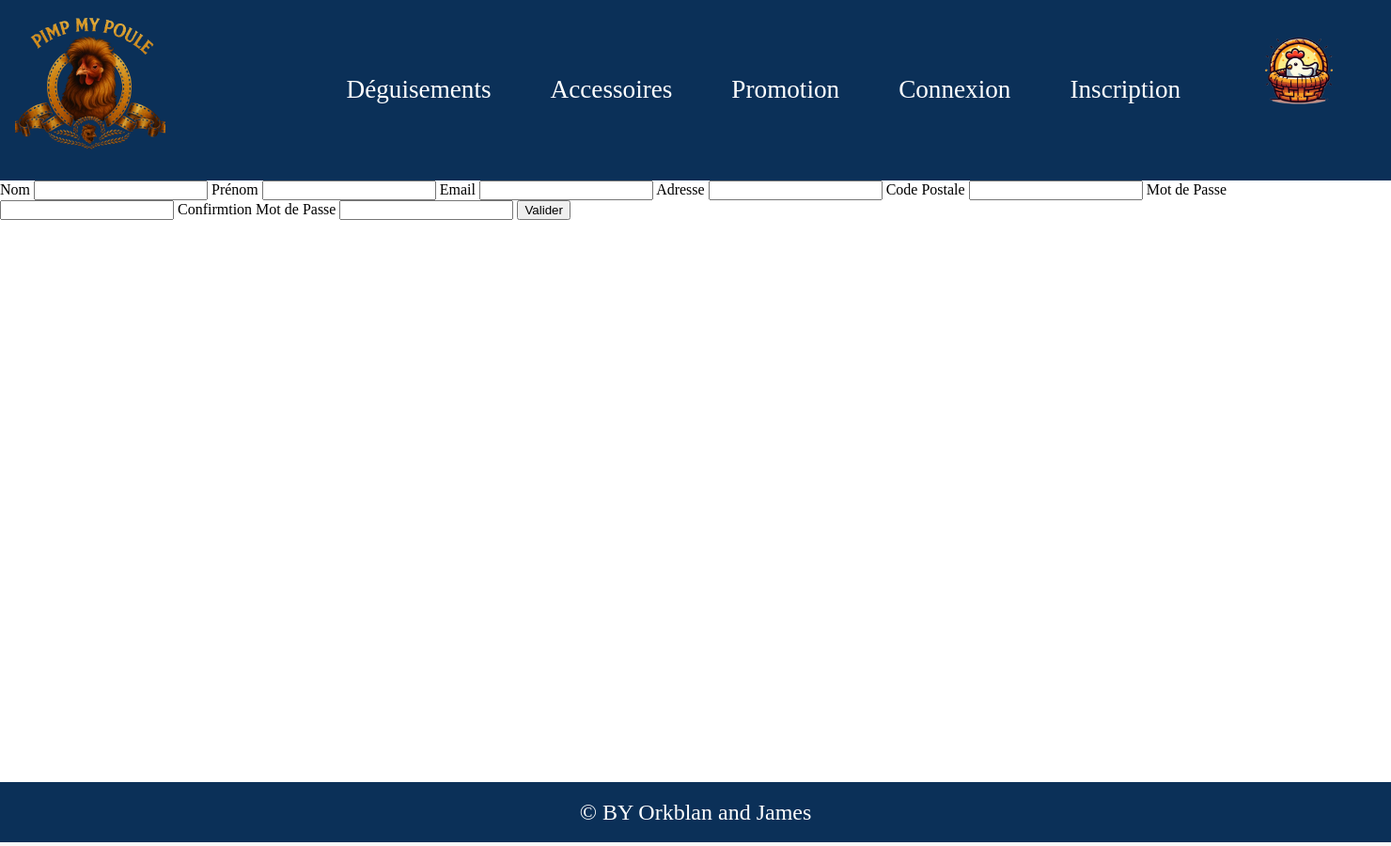
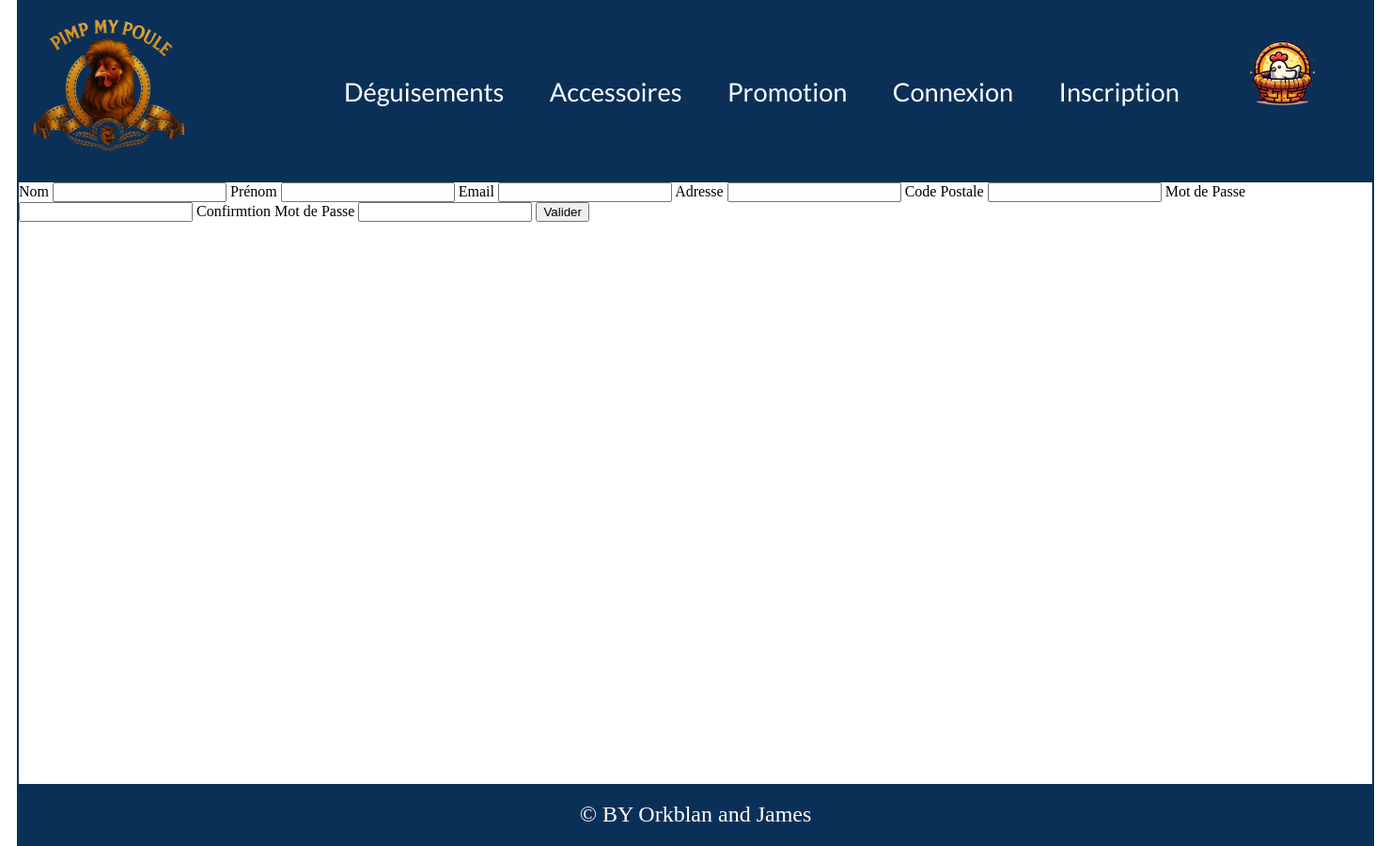
Before and after one commit to Bossola-Yannick/boutique-en-ligne, a PHP site: page /vue/inscription.php in a window 1480 px wide. Shown: the whole page at 94% size. Run offline with PHP 8.4, Linux system fonts and the light colour scheme.

Commit message:
feat: added banner image, updated styles and components

```diff
--- /dev/null
+++ b/components/banner.php
@@ -0,0 +1,3 @@
+<section class="banner">
+    <img src="../assets/images/icones/banner2.png" alt="">
+</section>
--- a/components/header.php
+++ b/components/header.php
@@ -11,7 +11,10 @@
     <script src="../js/connexion-inscription.js" defer></script>
     <link rel="stylesheet" href="../styles/reset.css" />
     <link rel="stylesheet" href="../styles/style.css" />
-    <link rel="stylesheet" href="../styles/header-footer.css" />
+    <link rel="stylesheet" href="../styles/header-banner-search-footer.css" />
+    <link rel="preconnect" href="https://fonts.googleapis.com">
+    <link rel="preconnect" href="https://fonts.gstatic.com" crossorigin>
+    <link href="https://fonts.googleapis.com/css2?family=Chewy&family=Lato:ital,wght@0,100;0,300;0,400;0,700;0,900;1,100;1,300;1,400;1,700;1,900&display=swap" rel="stylesheet">
 </head>
 
 <body>
--- a/styles/header-footer.css
+++ b/styles/header-banner-search-footer.css
@@ -2,9 +2,10 @@
 .header {
   padding: 1rem;
   height: 10rem;
-  background-color: #0b3058;
+  background-color: var(--primary-color);
   display: flex;
   justify-content: space-between;
+  font-family: var(--text-font);
 }
 /* -- LOGO -- */
 .logo-box {
@@ -27,10 +28,9 @@
 }
 .link-item a {
   text-decoration: none;
-  color: white;
+  color: var(--text-color);
   font-size: 1.7rem;
 }
-
 /* -- PANIER -- */
 .cart-box {
   width: 10%;
@@ -44,12 +44,20 @@
   max-width: 80%;
   max-height: 80%;
 }
-
+/** ---------- BANNER ---------- */
+.banner {
+  width: 100%;
+  height: 30rem;
+}
+.banner img {
+  width: 100%;
+  height: 100%;
+}
 /** ---------- FOOTER ---------- */
 footer {
-  background-color: #0b3058;
+  background-color: var(--primary-color);
   font-size: 1.5rem;
-  color: white;
+  color: var(--text-color);
   text-align: center;
   height: 4rem;
   display: flex;
--- a/styles/style.css
+++ b/styles/style.css
@@ -1,3 +1,21 @@
+:root {
+  /* couleur */
+  --primary-color: #0b3058;
+  --discount-color: #e53935;
+  --active-color: #ffe600;
+  --secondary-color: #c8e3bc;
+  --text-color: #ffffff;
+  --text-alternat-color: #000000;
+  /* police utilisé */
+  --text-font: "lato", sans-serif;
+  --title-font: "chewy", serif;
+}
+
+body {
+  width: 1440px;
+  margin: 0 auto;
+  border: 2px solid #0b3058;
+}
 main {
   min-height: 80vh;
 }
--- a/vue/connexion.php
+++ b/vue/connexion.php
@@ -1,5 +1,8 @@
 <?php
 include '../components/header.php';
+?>
+<?php
+include '../components/banner.php';
 ?>
 <form action="" id="connexion">
     <label for="email">Votre Email</label>
```
Also changed, not shown: components/baniere.php (deleted, +0 -14 lines), assets/images/icones/banner.png (renamed from assets/images/icones/baniere.png), components/header.html (deleted), 1 other file.
